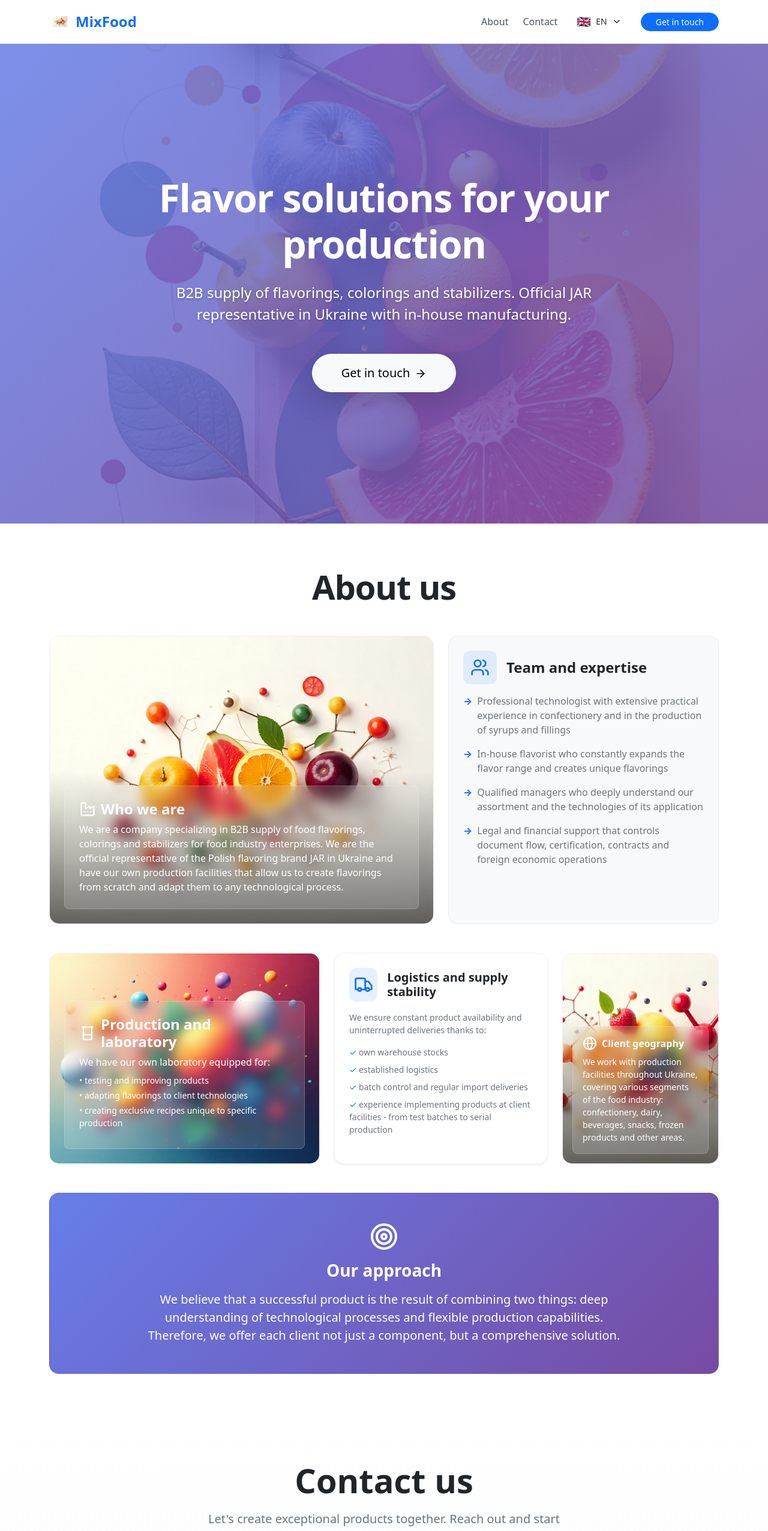
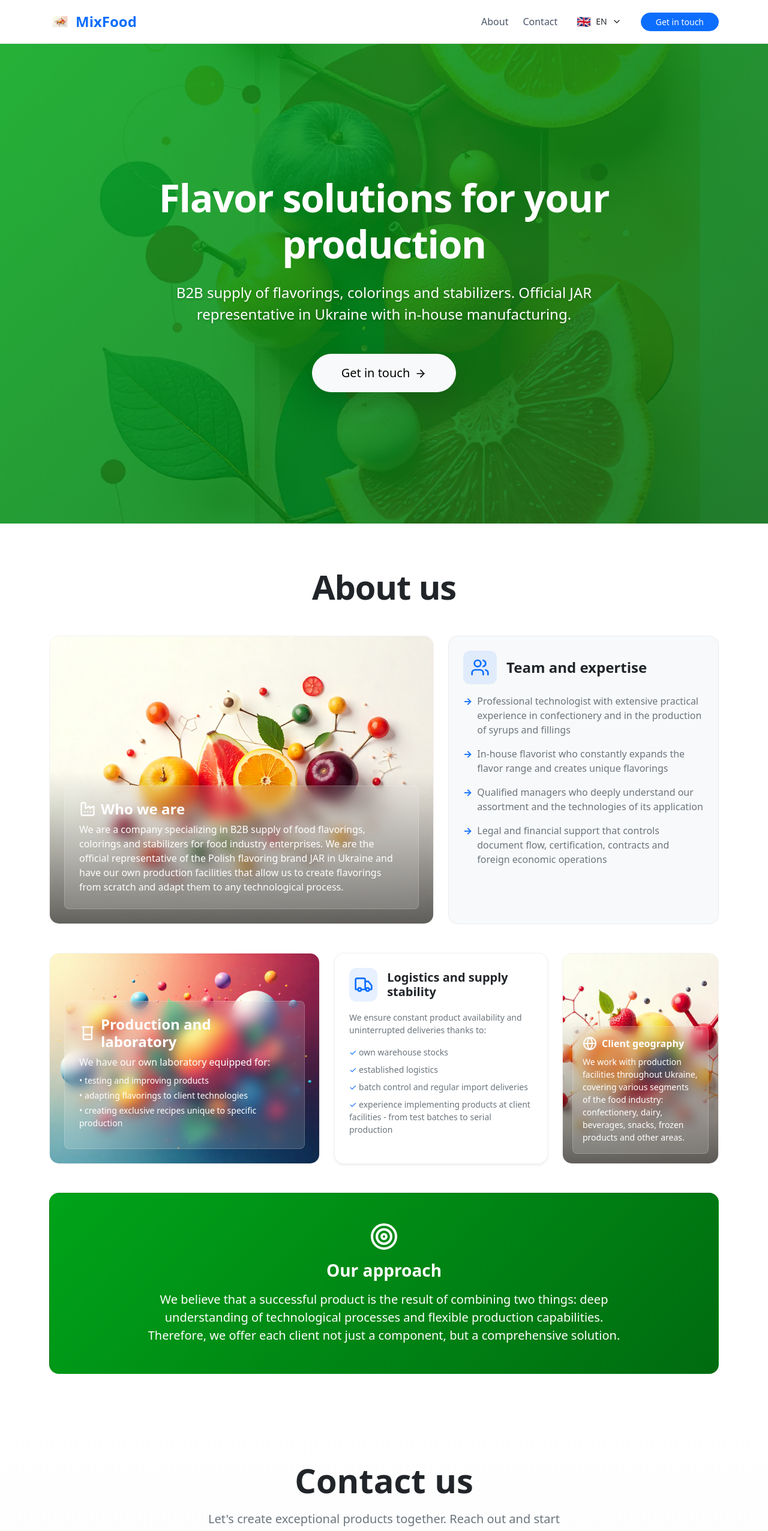
Before and after one commit to RenatAsadulov/Mix-food, a Next.js app: page /en in a window 1280 px wide. Shown: the top 2553 px of the page at 60% size. Built offline with nearby package versions, Linux system fonts and the light colour scheme.

Commit message:
update color

```diff
--- a/styles/globals.css
+++ b/styles/globals.css
@@ -488,8 +488,8 @@ section {
 .hero-gradient {
   background: linear-gradient(
     135deg,
-    rgba(102, 126, 234, 0.85) 0%,
-    rgba(118, 75, 162, 0.85) 100%
+    rgba(0, 164, 25, 0.85) 0%,
+    rgba(0, 107, 16, 0.85) 100%
   );
 }
 
@@ -554,7 +554,7 @@ section {
 }
 
 .about-card-gradient {
-  background: linear-gradient(135deg, #667eea 0%, #764ba2 100%);
+  background: linear-gradient(135deg, #00a419 0%, #006b10 100%);
 }
 
 .icon-wrapper {
```
